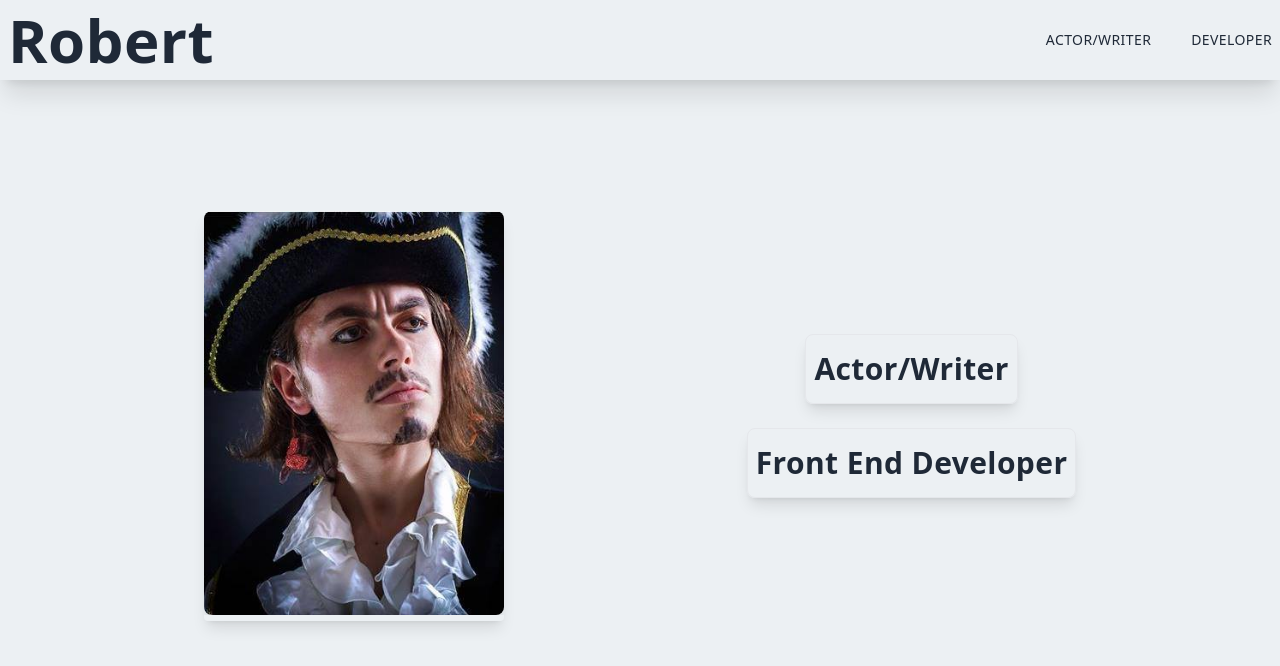
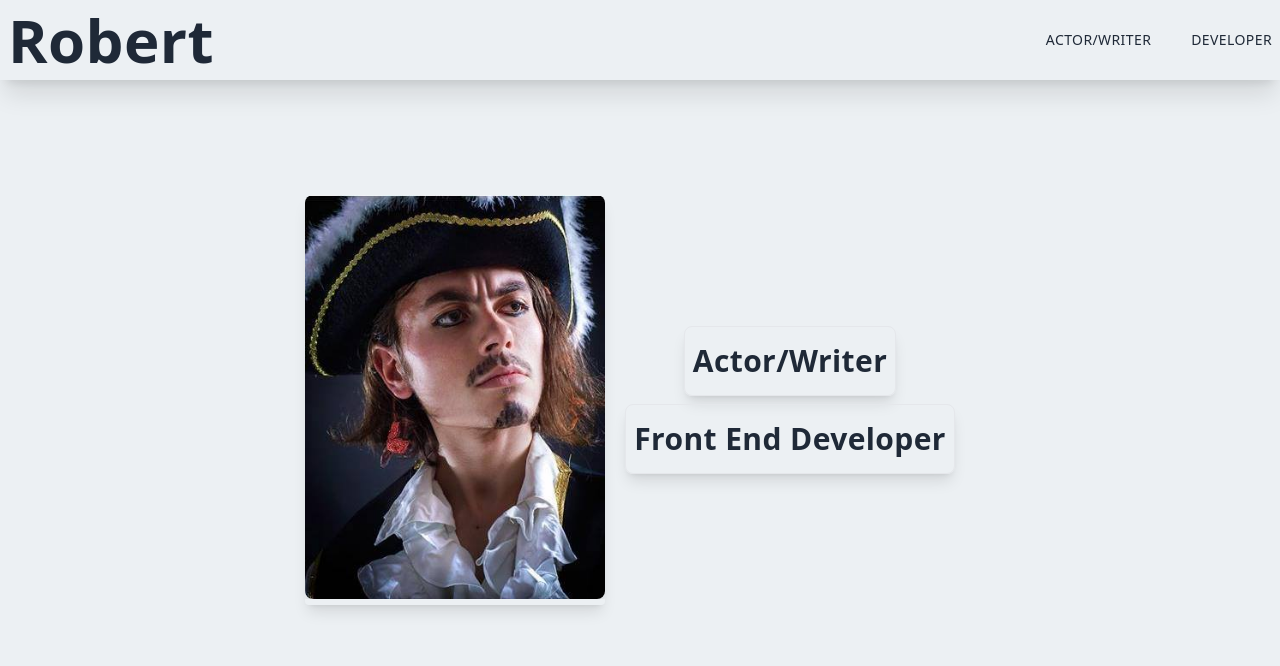
Before and after one commit to robert-burcea/portfolio, a Next.js app: page / in a window 1280 px wide. Shown: the top 666 px of the page. Built offline with nearby package versions, Linux system fonts and the light colour scheme.

Commit message:
fix navbar bg and fix margin

```diff
--- a/pages/Navbar.jsx
+++ b/pages/Navbar.jsx
@@ -11,7 +11,7 @@ function Navbar({options}) {
     console.log(options)
 
   return (
-    <div className="fixed w-full h-20 shadow-xl z-[100]">
+    <div className="fixed w-full h-20 shadow-xl bg-[#ecf0f3] z-[100]">
         <div className="flex justify-between items-center w-full h-full px-2 2xl:px-16">
             <h1>Robert</h1>
             <div>
--- a/pages/landing/Hero.jsx
+++ b/pages/landing/Hero.jsx
@@ -5,17 +5,17 @@ import Link from 'next/link'
 
 function Hero() {
   return (
-    <div className="flex flex-col sm:flex-row w-[90%] justify-around items-center h-screen mt-4">
+    <div className="flex flex-col sm:flex-row w-[90%] justify-center items-center h-screen">
 
-      <div className="w-[200px] sd:w-[250px] md:w-[300px] my-2 rounded shadow-lg hover:scale-[1.1] hover:shadow-2xl">
+      <div className="w-[200px] sd:w-[250px] md:w-[300px] rounded shadow-lg hover:scale-[1.1] hover:shadow-2xl">
         <Image className="rounded-lg shadow-lg items-center" src={rb} alt="Robert's Photo"/>
       </div>
 
-      <div className="flex flex-col">
-        <Link href="/actor/"><h1 className="mx-auto text-3xl text-center py-4 my-3 border rounded-lg shadow-lg p-2 hover:scale-[1.1] hover:bg-slate-100 hover:cursor-pointer">
+      <div className="flex flex-col sm:mx-5">
+        <Link href="/actor/"><h1 className="mx-auto text-3xl text-center py-4 my-1 border rounded-lg shadow-lg p-2 hover:scale-[1.1] hover:bg-slate-100 hover:cursor-pointer">
             Actor/Writer</h1>
         </Link>
-        <Link href="/developer/"><h1 className="mx-auto text-3xl text-center py-4 my-3 border rounded-lg shadow-lg p-2 hover:scale-[1.1] hover:bg-slate-100 hover:cursor-pointer">
+        <Link href="/developer/"><h1 className="mx-auto text-3xl text-center py-4 my-1 border rounded-lg shadow-lg p-2 hover:scale-[1.1] hover:bg-slate-100 hover:cursor-pointer">
             Front End Developer</h1>
         </Link>
       </div>
```
